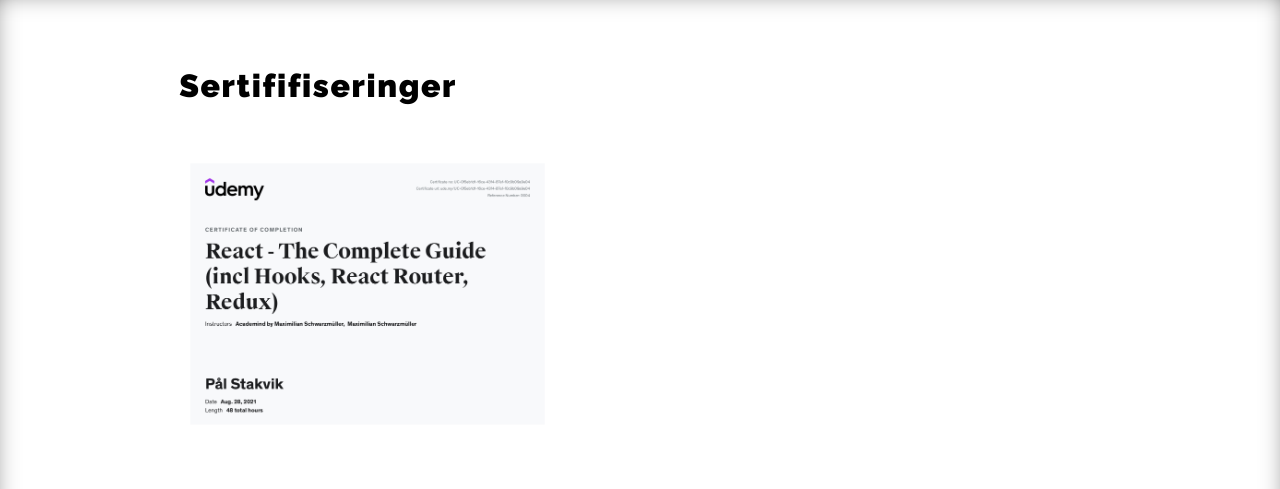
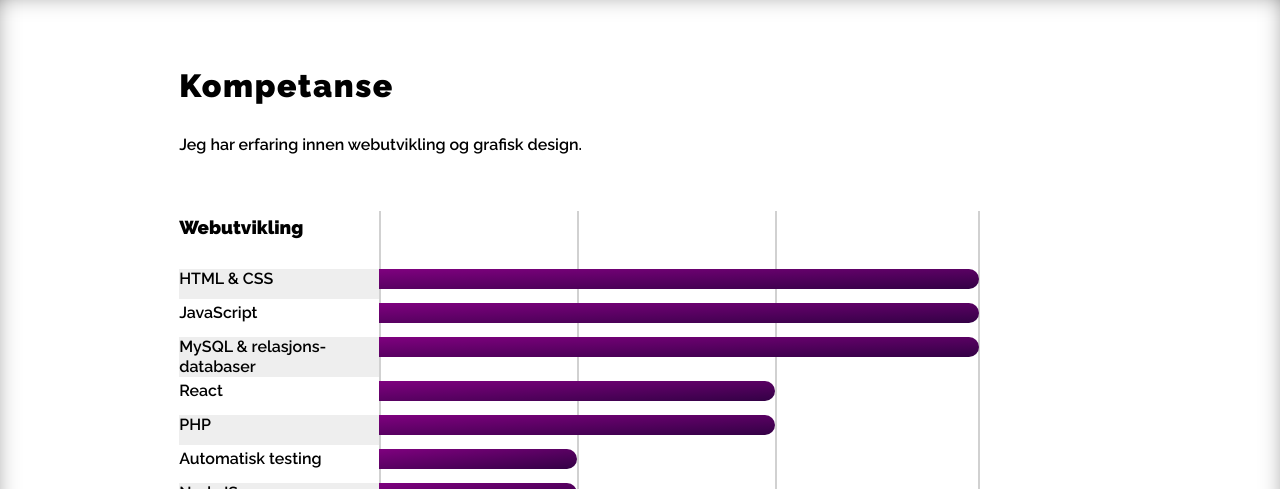
Before and after one commit to paalss/portfolio, a React (Create React App) app: page / in a window 1280 px wide. Shown: the part 311-800 px from the top of the page. Built offline with nearby package versions, Linux system fonts and the light colour scheme.

Commit message:
la til lenke til certification. Fjernet unødvendig kommentert ut messenger kontakt fra footer

```diff
--- a/src/components/common/Certification/Certification.css
+++ b/src/components/common/Certification/Certification.css
@@ -29,6 +29,6 @@
     justify-content: flex-start;
   }
   .card3d {
-    width: 40%;
+    width: 60%;
   }
 }
--- a/src/components/common/Certification/Certification.js
+++ b/src/components/common/Certification/Certification.js
@@ -12,7 +12,7 @@ function Certification() {
       let img = card.querySelector("img");
       let mouseX = ev.offsetX;
       let mouseY = ev.offsetY;
-      let rotateY = map(mouseX, 0, 300, -15, 15);
+      let rotateY = map(mouseX, 0, 500, -15, 15);
       let rotateX = map(mouseY, 0, 500, 15, -15);
       let brightness = map(mouseY, 0, 500, 1.5, 0.5);
 
@@ -40,12 +40,17 @@ function Certification() {
     <>
       {/* https://codepen.io/nelsonr/pen/WNQaZPb */}
       <div className="certification-bg">
-        <div className="card3d">
+        <a
+          href="https://www.udemy.com/certificate/UC-0f5eb1d1-16ce-43f4-87ef-f0c9b09a9e04/"
+          target="_blank"
+          rel="noopener noreferrer"
+          className="card3d"
+        >
           <img
             src={reactCertificate}
             alt="Certificate of completion. React - The Complete Guide (incl Hooks, React Router, Redux)"
           />
-        </div>
+        </a>
       </div>
     </>
   );
--- a/src/pages/Home.js
+++ b/src/pages/Home.js
@@ -9,8 +9,6 @@ import Certification from "../components/common/Certification";
 function Home() {
   return (
     <>
-      <h2 className="mb-50">Sertififiseringer</h2>
-      <Certification />
       <h2>Kompetanse</h2>
       <p className="mb-50">
         Jeg har erfaring innen webutvikling og grafisk design.
@@ -50,6 +48,8 @@ function Home() {
       <GraphicworkLinks />
       <h2 className="mb-50">Annet</h2>
       <OtherLinks />
+      <h2 className="mb-50">Sertififiseringer</h2>
+      <Certification />
     </>
   );
 }
```
Also changed, not shown: src/components/layout/Footer/Footer.js (+0 -10 lines).
